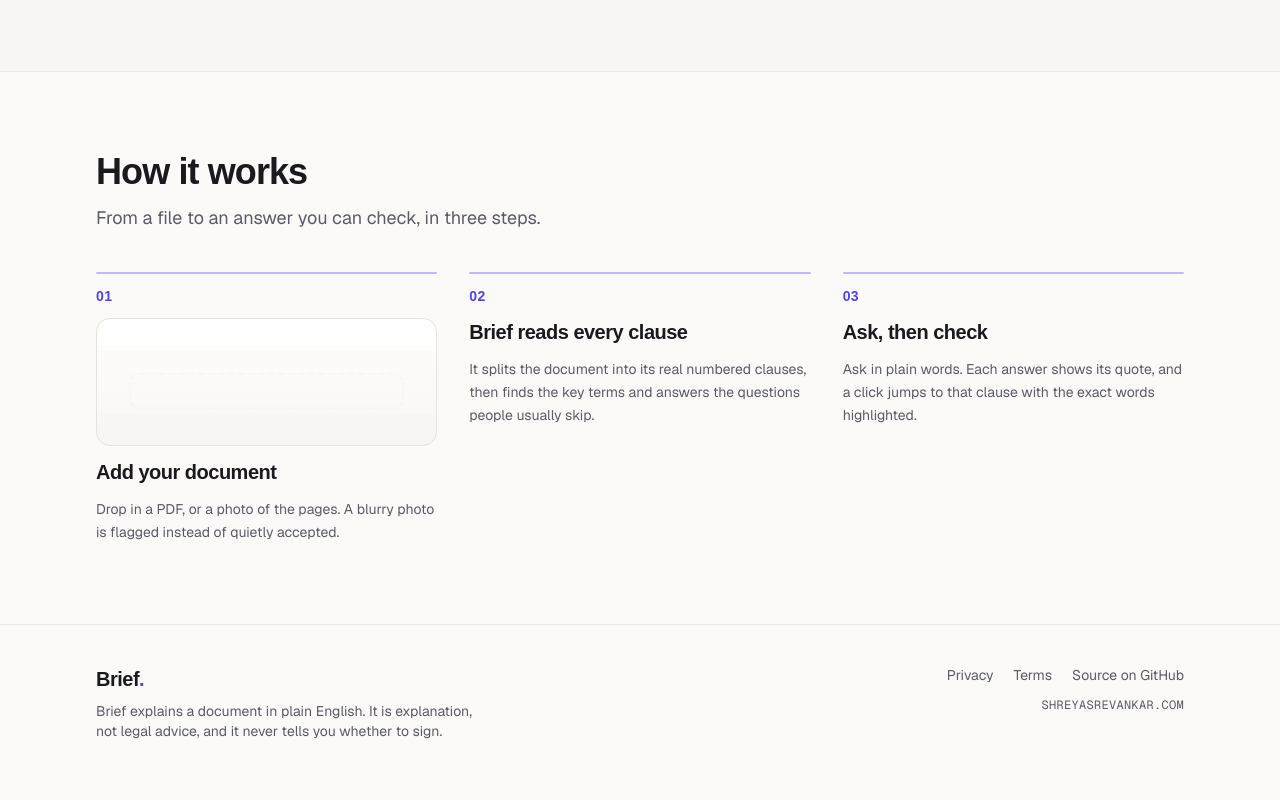
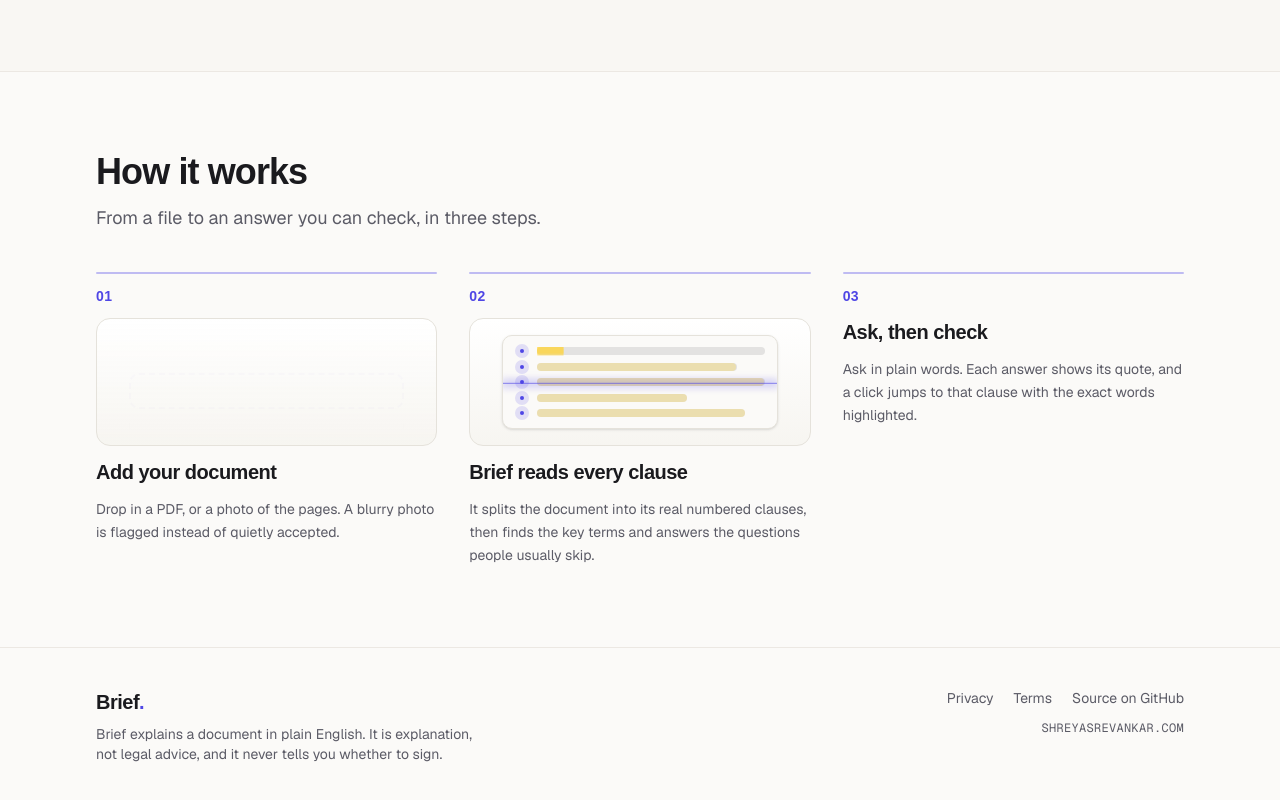
Before and after one commit to iamshrey10/Brief, a Next.js app in the folder web/: page / in a window 1280 px wide. Shown: the part 1169-1969 px from the top of the page. Built offline with nearby package versions, Linux system fonts and the light colour scheme; no server answers; a web font is replaced by a local one.

Commit message:
Add the second How it works scene: a page of five numbered clauses with a beam reading down it and each clause lighting up as it is read

```diff
--- a/web/app/globals.css
+++ b/web/app/globals.css
@@ -213,6 +213,28 @@
 [data-reveal="shown"] .hiw-s1 .hiw-drop { animation: hiw-drop 5.5s cubic-bezier(0.3, 0.7, 0.3, 1) infinite both; }
 [data-reveal="shown"] .hiw-s1 .hiw-fill { animation: hiw-fill 5.5s ease-in-out infinite both; }
 [data-reveal="shown"] .hiw-s1 .hiw-pop { animation: hiw-pop 5.5s ease-out infinite both; }
+@keyframes hiw-mark {
+  0% { transform: scaleX(0); opacity: 0.95; }
+  10% { transform: scaleX(1); opacity: 0.95; }
+  34% { transform: scaleX(1); opacity: 0.95; }
+  48%, 100% { transform: scaleX(1); opacity: 0.35; }
+}
+@keyframes hiw-tag {
+  0%, 2% { transform: scale(1); }
+  8% { transform: scale(1.5); }
+  16%, 100% { transform: scale(1); }
+}
+@keyframes hiw-beam {
+  0% { transform: translateY(0); opacity: 0; }
+  6% { opacity: 1; }
+  88% { opacity: 1; }
+  100% { transform: translateY(var(--travel, 76px)); opacity: 0; }
+}
+.hiw-mark { opacity: 0.35; }
+.hiw-beam { opacity: 0; }
+[data-reveal="shown"] .hiw-s2 .hiw-mark { animation: hiw-mark 5.5s ease-out infinite both; animation-delay: calc(var(--n) * 0.7s); }
+[data-reveal="shown"] .hiw-s2 .hiw-tag { animation: hiw-tag 5.5s ease-out infinite both; animation-delay: calc(var(--n) * 0.7s); }
+[data-reveal="shown"] .hiw-s2 .hiw-beam { animation: hiw-beam 3.8s linear infinite; }
 [data-active="false"] .hiw-art *,
 [data-active="false"] .hiw-art {
   animation-play-state: paused !important;
--- a/web/components/landing-step-art.tsx
+++ b/web/components/landing-step-art.tsx
@@ -37,8 +37,33 @@ function AddDocumentScene() {
   );
 }
 
+/** Brief reads every clause: a page of numbered clauses, a beam reading down it, and each clause lighting up as it is read. */
+function ReadClausesScene() {
+  const lines = ["w-11/12", "w-4/5", "w-full", "w-3/5", "w-10/12"];
+  return (
+    <Frame scene="hiw-s2">
+      <div className="absolute inset-x-8 inset-y-4 overflow-hidden rounded-lg border border-border bg-background px-3 py-2 shadow-sm">
+        <div className="flex h-full flex-col justify-between">
+          {lines.map((width, index) => (
+            <div key={index} className="flex items-center gap-2">
+              <span className="hiw-tag flex size-3.5 shrink-0 items-center justify-center rounded-full bg-primary/15" style={{ "--n": index } as React.CSSProperties}>
+                <span className="size-1 rounded-full bg-primary" />
+              </span>
+              <div className={`relative h-2 ${width} rounded-full bg-foreground/10`}>
+                <span className="hiw-mark absolute inset-0 origin-left rounded-full bg-amber-300/80" style={{ "--n": index } as React.CSSProperties} />
+              </div>
+            </div>
+          ))}
+        </div>
+        <span className="hiw-beam absolute inset-x-0 top-3 h-px bg-primary/70 shadow-[0_0_8px_2px] shadow-primary/40" />
+      </div>
+    </Frame>
+  );
+}
+
 /** The scene for one How it works step, by its place in the list, or nothing for a step that has none. */
 export function StepArt({ index }: { index: number }) {
   if (index === 0) return <AddDocumentScene />;
+  if (index === 1) return <ReadClausesScene />;
   return null;
 }
```
Also changed, not shown: 1 other file (tests, documents, lock files or other folders).
